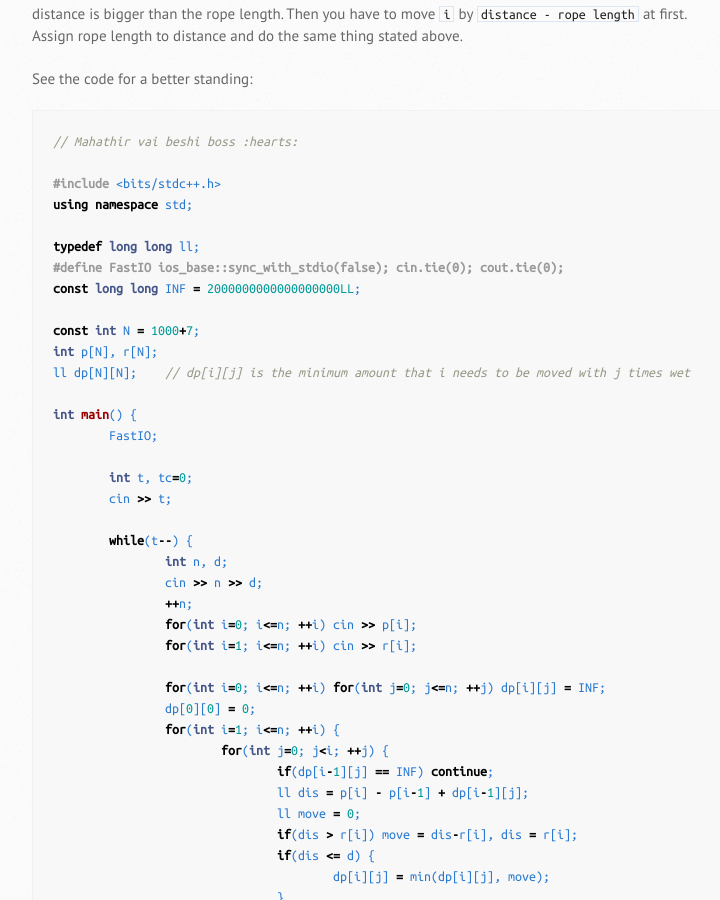
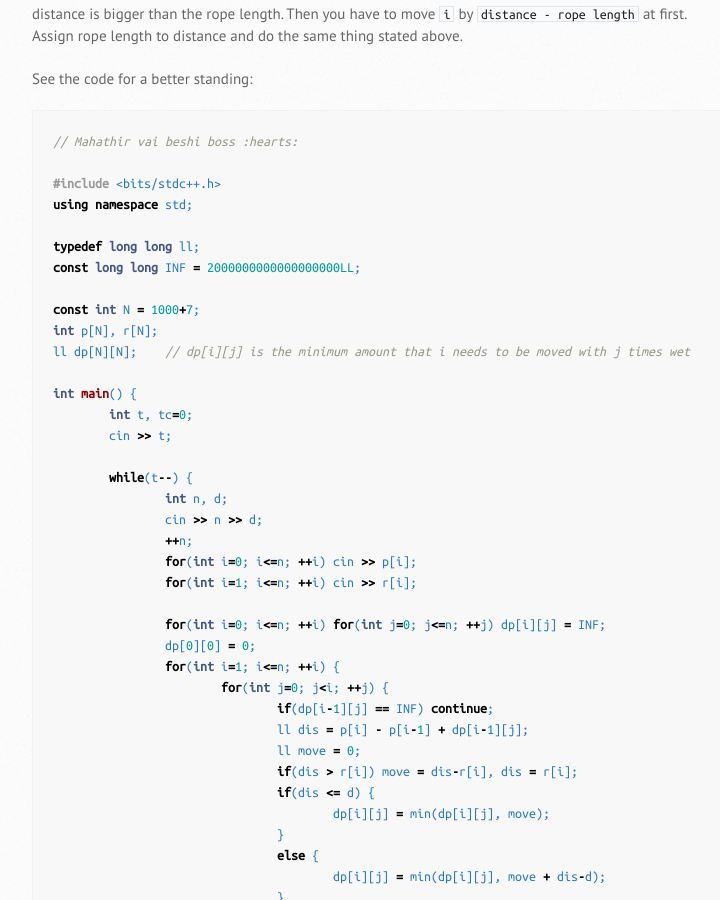
Before and after one commit to rebornplusplus/rebornplusplus.github.io, a Jekyll site: the page built from codir/uvalive-7305-jumping-joey.md, in a window 1280 px wide and 900 px high, scrolled down 754 px. Shown: the whole window, without its empty margins (138-858 px from the left). Built offline with Jekyll 4.4.1, drawn with Linux system fonts in a browser that asks for light colours; some web fonts are replaced; comment, search, counter and statistics services are not loaded; our own code applies the rules of GitHub Pages for plain Markdown files.

Commit message:
UVaLive 7305 - Jumping Joey

```diff
--- a/codir/uvalive-7305-jumping-joey.md
+++ b/codir/uvalive-7305-jumping-joey.md
@@ -21,7 +21,6 @@ See the code for a better standing:
 using namespace std;
 
 typedef long long ll;
-#define FastIO ios_base::sync_with_stdio(false); cin.tie(0); cout.tie(0);
 const long long INF = 2000000000000000000LL;
 
 const int N = 1000+7;
@@ -29,8 +28,6 @@ int p[N], r[N];
 ll dp[N][N];	// dp[i][j] is the minimum amount that i needs to be moved with j times wet
 
 int main() {
-	FastIO;
-
 	int t, tc=0;
 	cin >> t;
 
```
